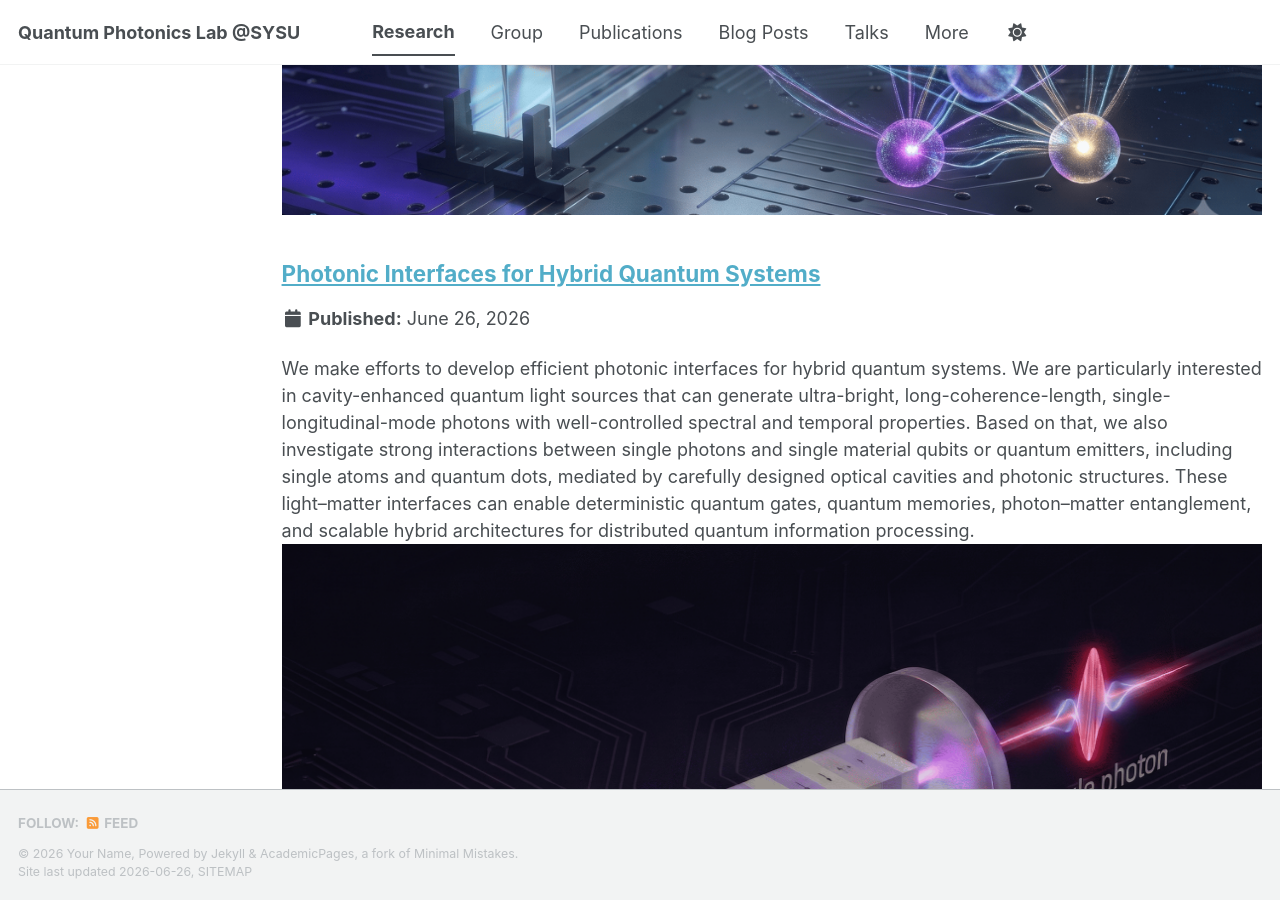
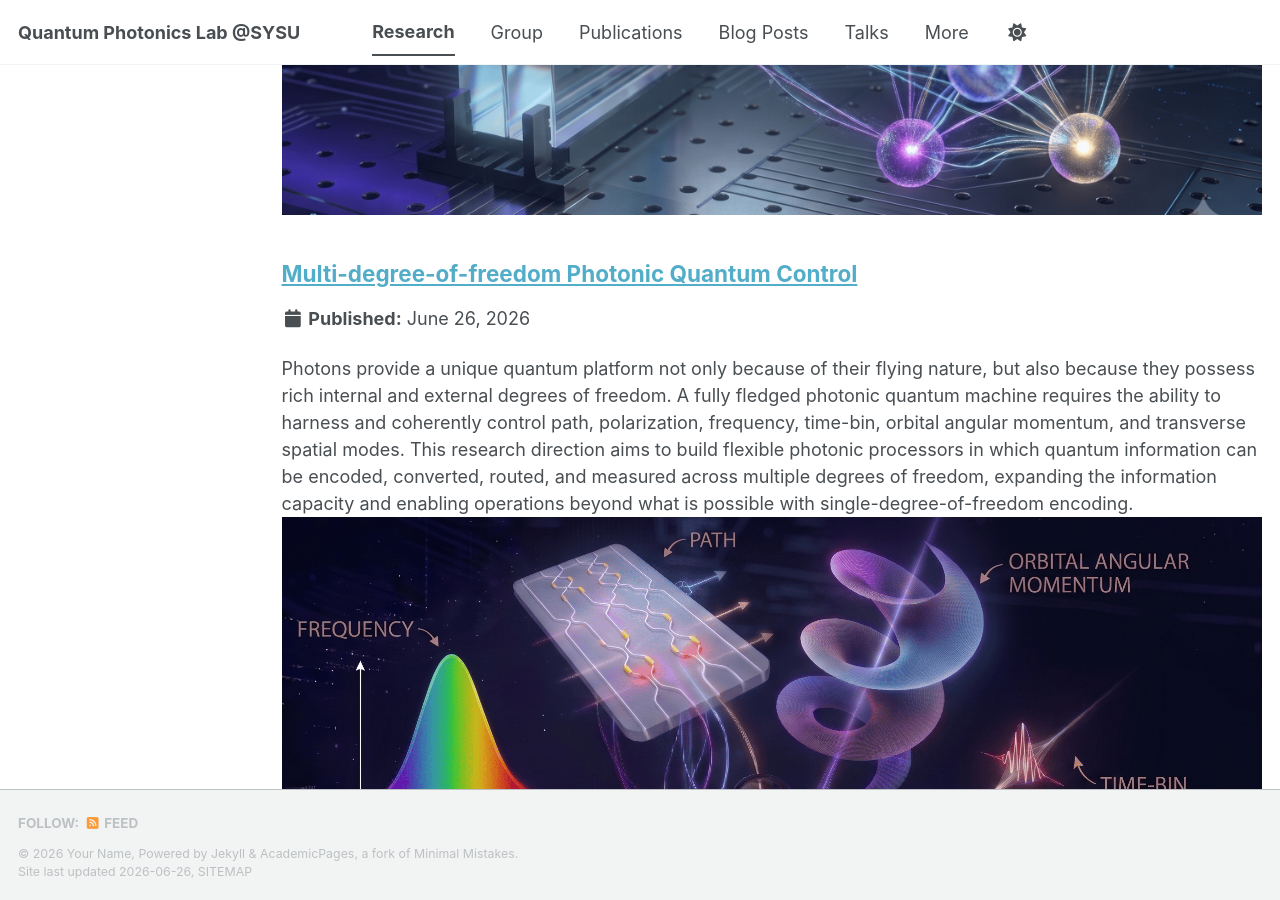
Before and after one commit to Huan-Cao/Huan-Cao.github.io, a Jekyll site: the page built from _pages/research.html, in a window 1280 px wide and 900 px high, scrolled down 728 px. Built offline with Jekyll 4.4.1, drawn with Linux system fonts in a browser that asks for light colours; a script bundle is joined from its source files by our own code; library files that are not in the unit come from our copies; part of the change alters nothing that is shown.

Commit message:
Update research-2.md

```diff
--- a/_research/research-2.md
+++ b/_research/research-2.md
@@ -1,4 +1,3 @@
-<!--
 ---
 title: "Multi-degree-of-freedom Photonic Quantum Control"
 excerpt: "Photons provide a unique quantum platform not only because of their flying nature, but also because
@@ -10,19 +9,3 @@ degrees of freedom, expanding the information capacity and enabling operations b
 with single-degree-of-freedom encoding. <br/><img src='/images/multi-DOF.png'>"
 collection: research
 ---
--->
-
----
-title: "Multi-degree-of-freedom Photonic Quantum Control"
-collection: research
-header:
-  teaser: "multi-DOF.png'"
----
-
-Photons provide a unique quantum platform not only because of their flying nature, but also because
-they possess rich internal and external degrees of freedom. A fully fledged photonic quantum machine
-requires the ability to harness and coherently control path, polarization, frequency, time-bin, orbital
-angular momentum, and transverse spatial modes. This research direction aims to build flexible photonic
-processors in which quantum information can be encoded, converted, routed, and measured across multiple
-degrees of freedom, expanding the information capacity and enabling operations beyond what is possible
-with single-degree-of-freedom encoding.
```
